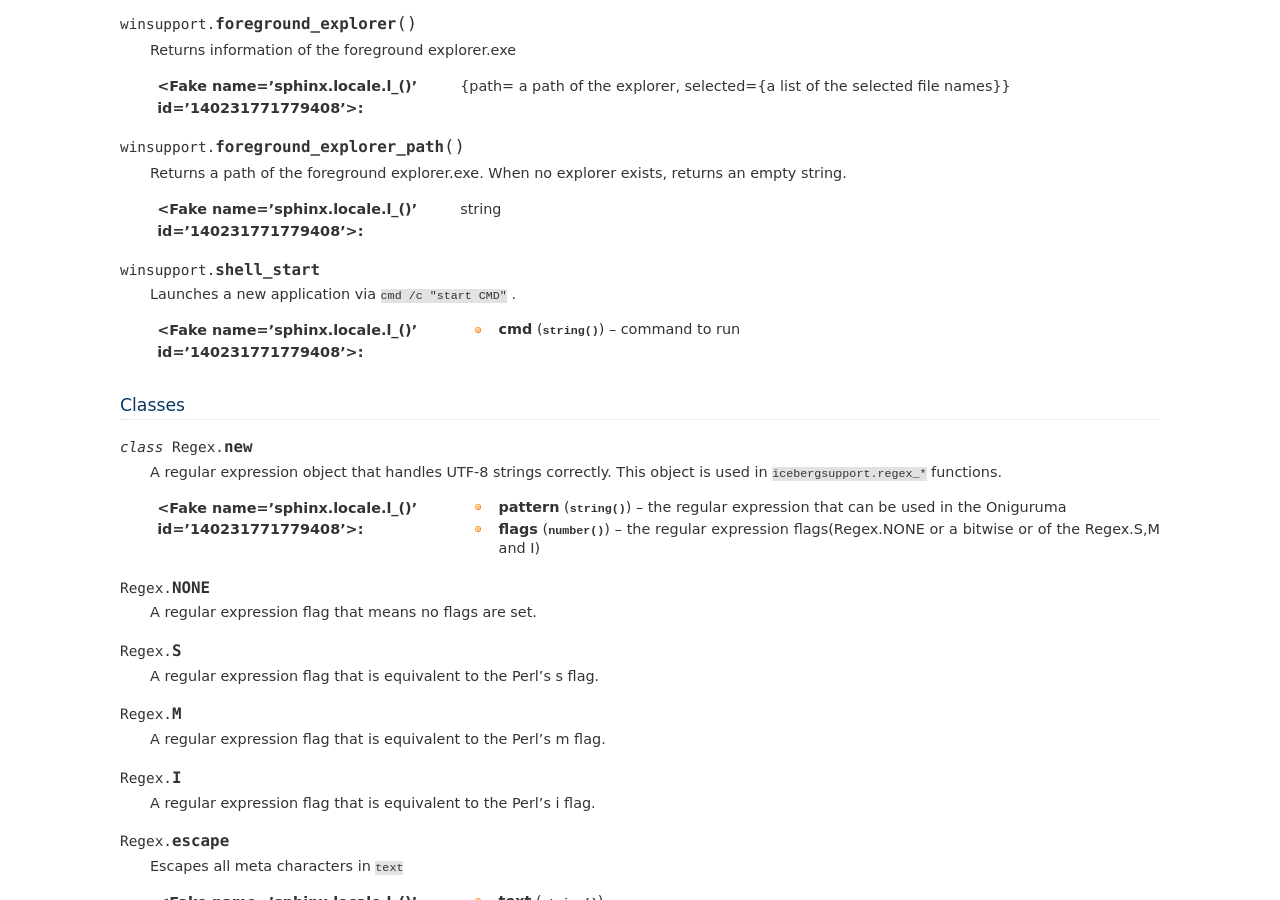
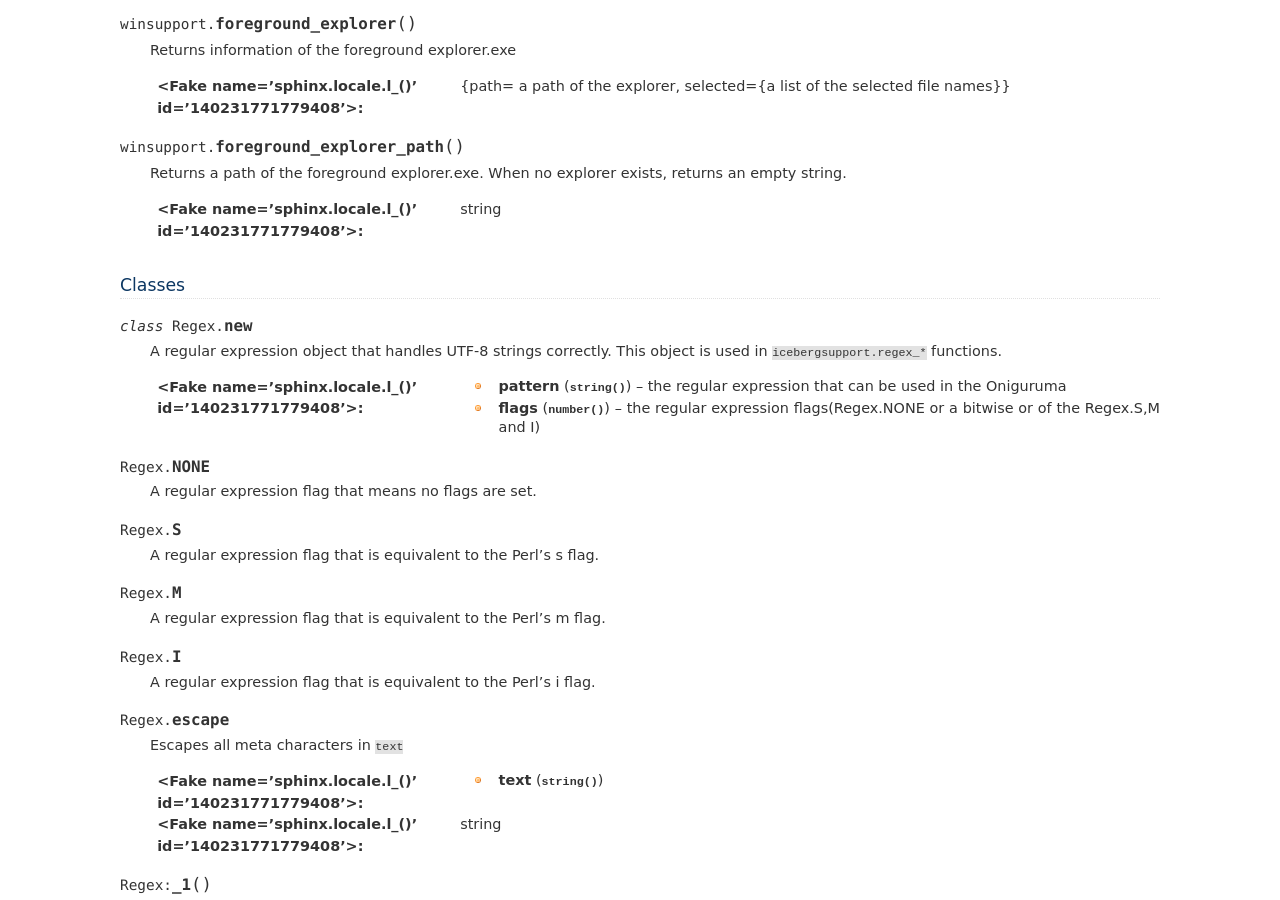
Before and after one commit to yuin/iceberg, a Sphinx documentation site: the page built from docs/source/api.rst, in a window 1280 px wide and 900 px high, scrolled down 12308 px. Built offline with Sphinx 7.4.7, drawn with Linux system fonts in a browser that asks for light colours; the version number could not be read and is left out.

Commit message:
revert changes

```diff
--- a/docs/source/api.rst
+++ b/docs/source/api.rst
@@ -598,13 +598,6 @@ Windows support functions
 
     :returns: string
 
-.. lua:function:: winsupport.shell_start(cmd)
-
-    Launches a new application via ``cmd /c "start CMD"`` .
-
-    :param string cmd: command to run
-
-
 Classes
 ---------------------------------
 
```
Also changed, not shown: 1 other file.
